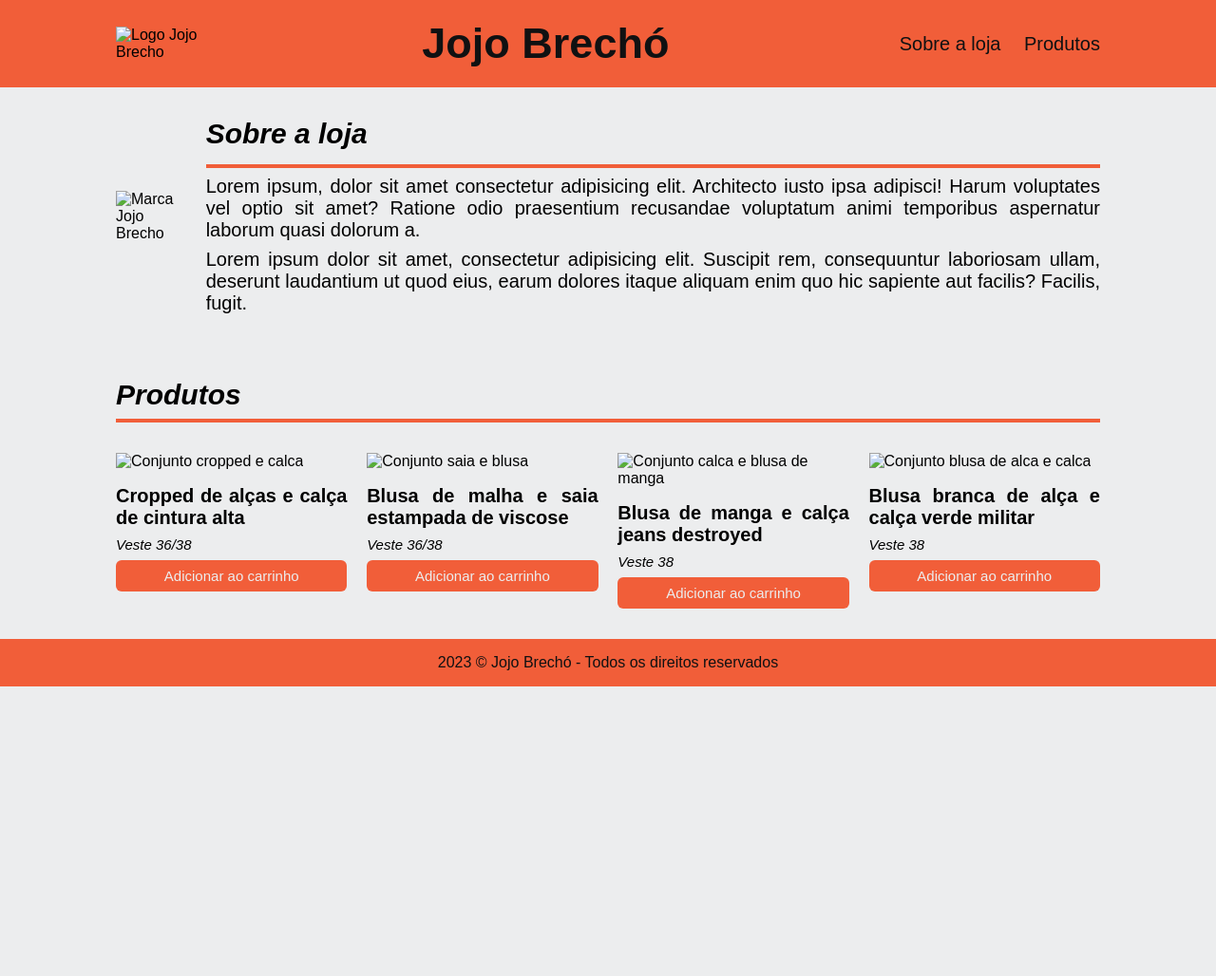
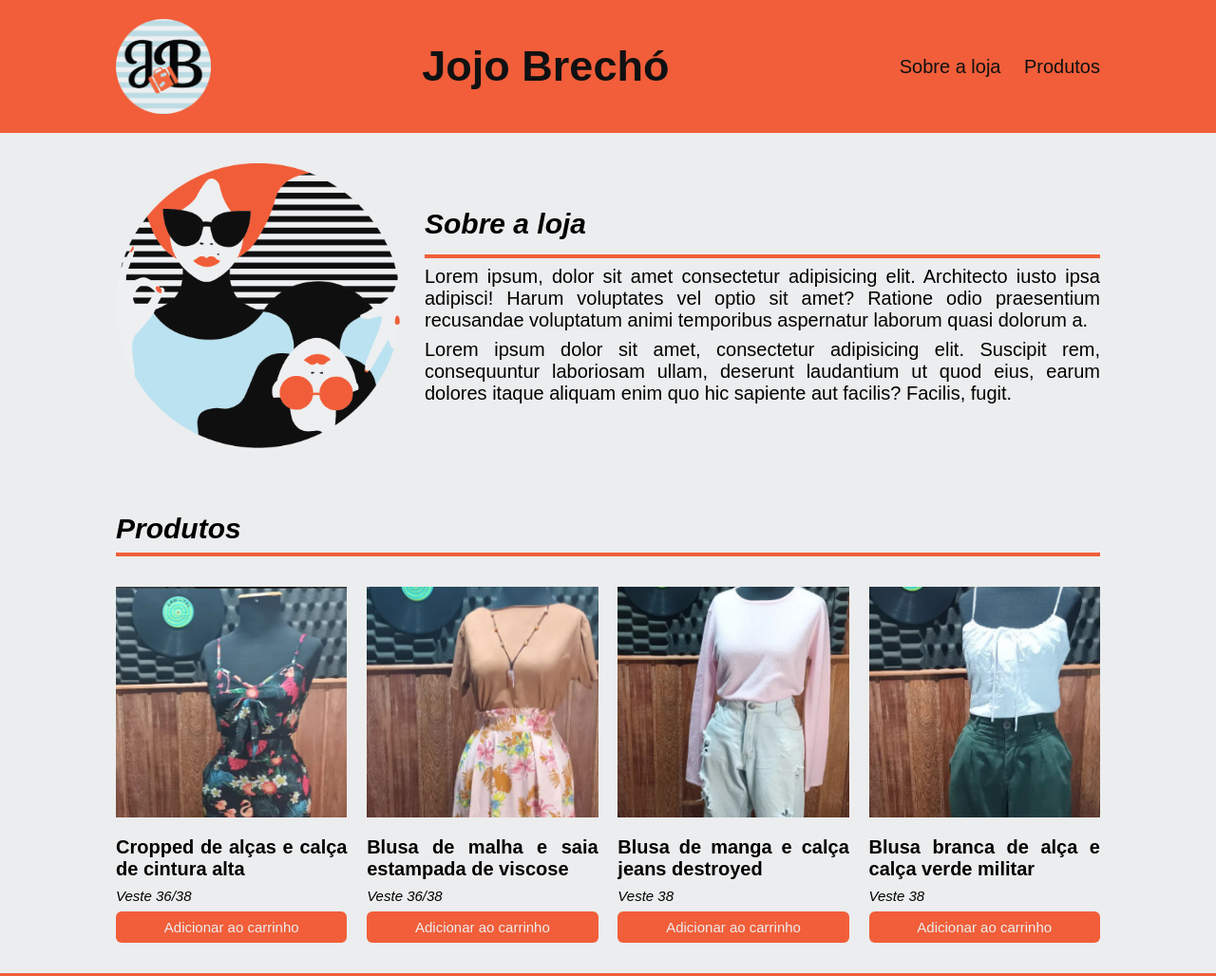
Before and after one commit to flavialan/css_responsivo, a plain HTML site: page Tarefa/index.html in a window 1280 px wide. Shown: the top 1028 px of the page at 95% size. Before the commit the page ends 800 px from the top, so only its background shows below. Drawn offline with Linux system fonts and the light colour scheme; a web font is replaced by a local one.

Commit message:
adicionando modificacoes

```diff
--- a/Tarefa/index.html
+++ b/Tarefa/index.html
@@ -12,7 +12,7 @@
 <body>
     <header>
         <div class="container">
-            <img src="./imagens/JB+mala.png" alt="Logo Jojo Brecho">
+            <img src="./JB+mala.png" alt="Logo Jojo Brecho">
             <h1>Jojo Brechó</h1>
             <nav id="menu">
                 <ul>
@@ -28,7 +28,7 @@
     </header>
     <section id="about">
         <div class="container about">
-            <img class="store-logo" src="./imagens/duas meninas.png" alt="Marca Jojo Brecho">
+            <img class="store-logo" src="./duas meninas.png" alt="Marca Jojo Brecho">
             <div>
                 <h2>Sobre a loja</h2>
                 <p>
@@ -46,25 +46,25 @@
         </div>
         <div class="container produtos">
             <div class="produto">
-                <img src="./imagens/Foto1.png" alt="Conjunto cropped e calca">
+                <img src="./Foto1.png" alt="Conjunto cropped e calca">
                 <h3>Cropped de alças e calça de cintura alta</h3>
                 <h4>Veste 36/38</h4>
                 <button type="submit">Adicionar ao carrinho</button>
             </div>
             <div class="produto">
-                <img src="./imagens/Foto2.png" alt="Conjunto saia e blusa">
+                <img src="./Foto2.png" alt="Conjunto saia e blusa">
                 <h3>Blusa de malha e saia estampada de viscose</h3>
                 <h4>Veste 36/38</h4>
                 <button type="submit">Adicionar ao carrinho</button>
             </div>
             <div class="produto">
-                <img src="./imagens/Foto3.png" alt="Conjunto calca e blusa de manga">
+                <img src="./Foto3.png" alt="Conjunto calca e blusa de manga">
                 <h3>Blusa de manga e calça jeans destroyed</h3>
                 <h4>Veste 38</h4>
                 <button type="submit">Adicionar ao carrinho</button>
             </div>
             <div class="produto">
-                <img src="./imagens/Foto4.png" alt="Conjunto blusa de alca e calca">
+                <img src="./Foto4.png" alt="Conjunto blusa de alca e calca">
                 <h3>Blusa branca de alça e calça verde militar</h3>
                 <h4>Veste 38</h4>
                 <button type="submit">Adicionar ao carrinho</button>
```
